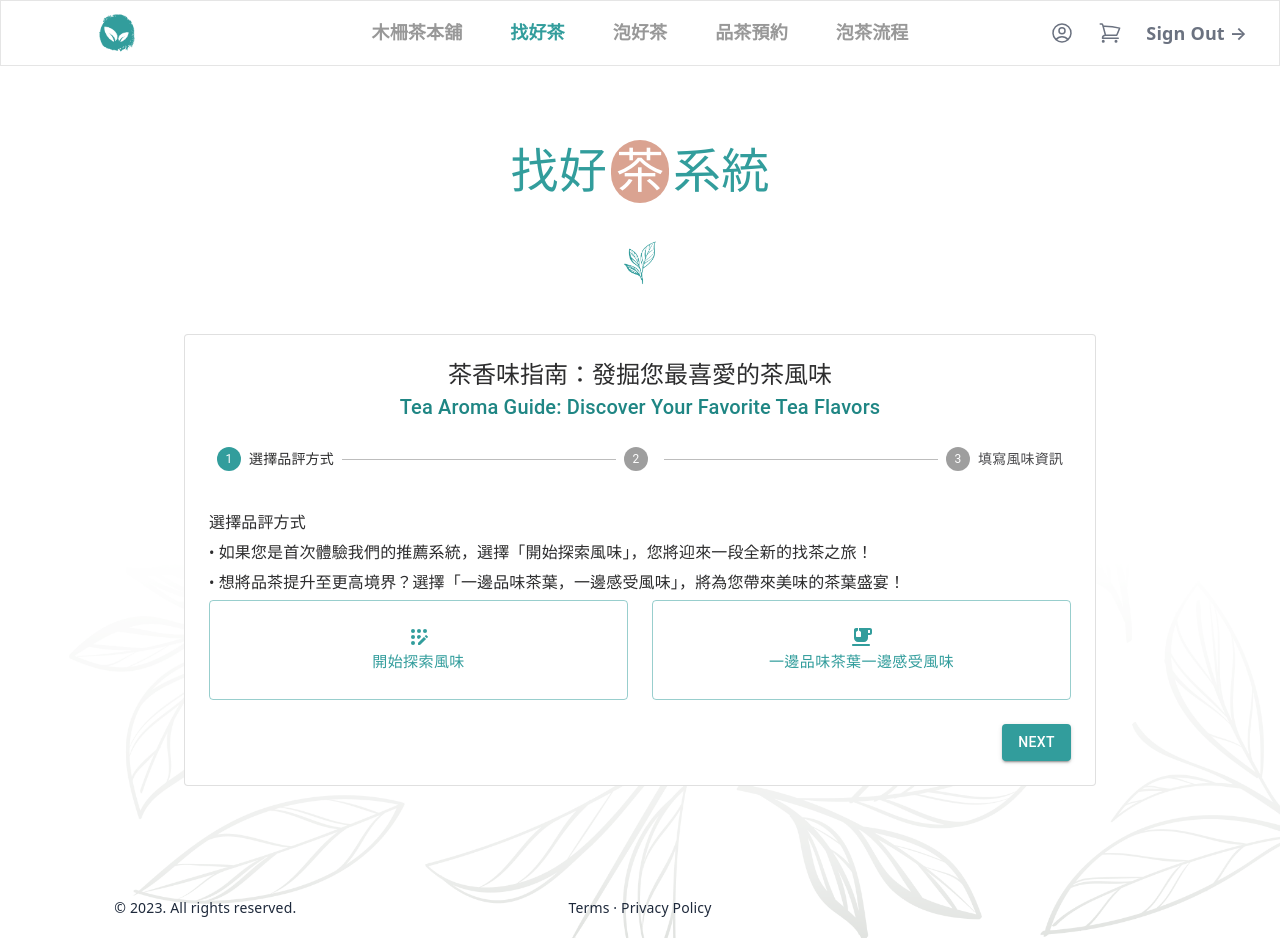
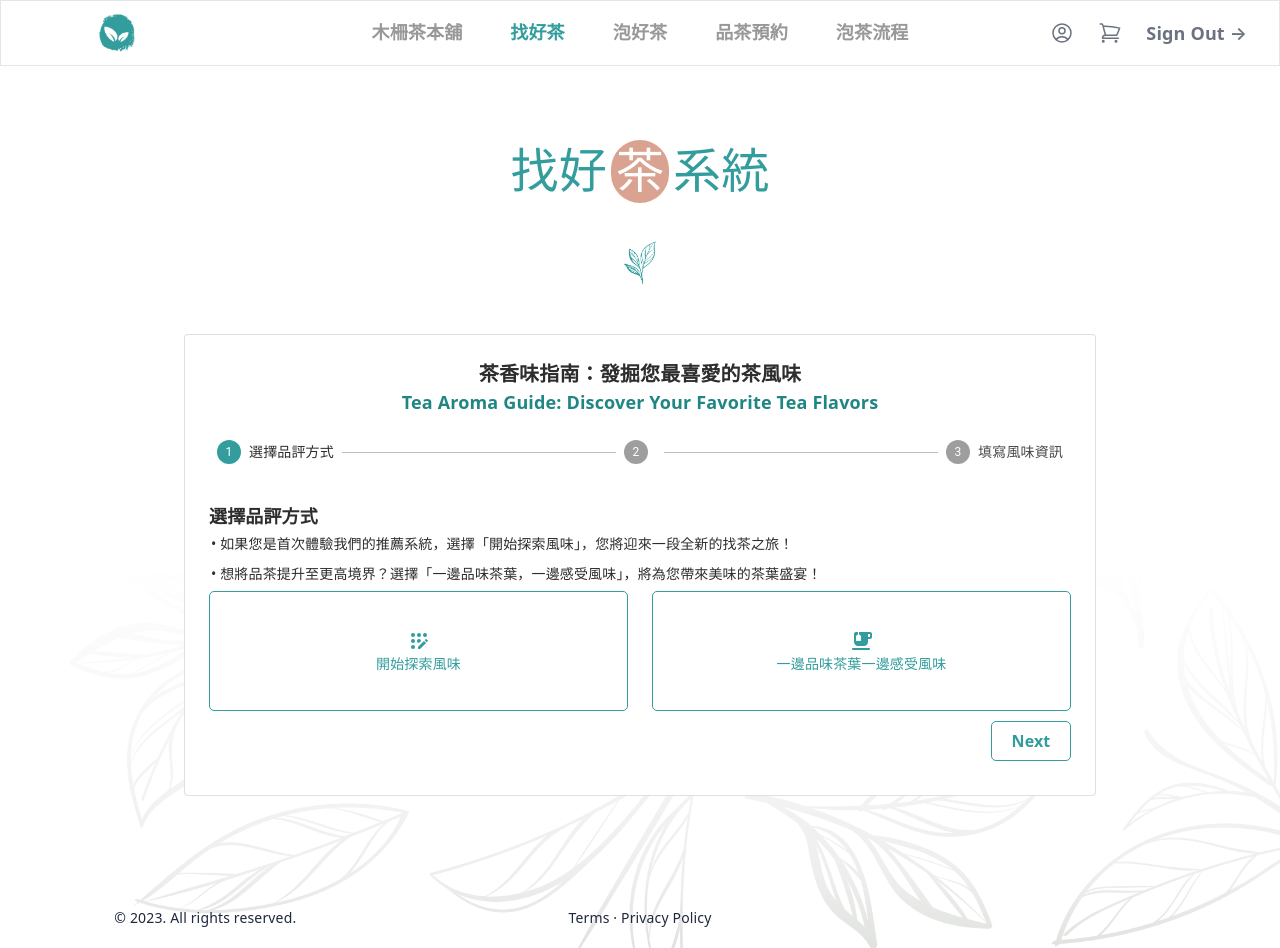
Before and after one commit to Mattis3858/graduation_with_next, a Next.js app: page /goodtea in a window 1280 px wide. Built offline with nearby package versions, Linux system fonts and the light colour scheme; a web font is replaced by a local one.

Commit message:
0908commit

```diff
--- a/app/goodtea/FindGoodTea.js
+++ b/app/goodtea/FindGoodTea.js
@@ -17,6 +17,8 @@ import Flavor from './flavor'; // 填寫風味
 import TeaColorTest from'./TeaColorTest'; // tea color test + brew tea steps
 import Posttest from './posttest'; // 前測 Step2 點選前次後測資訊
 import './goodTea.css';
+import Thankyou from './thankyou';
+import Result from './result';
 
 const steps = ['選擇品評方式', '', '填寫風味資訊'];
 
@@ -59,7 +61,7 @@ const FindGoodTea = () => {
 
   const handleOptionSelect = (option) => {
     setSelectedOption(option);
-    setCurrentStep(option === '直接評測風味' ? 2 : 1);
+    setCurrentStep(option === 0 ? 2 : 1);
   };
 
   const handleNext = () => {
@@ -77,9 +79,9 @@ const FindGoodTea = () => {
 
   const getStepLabel = (index) => {
     if (index === 1) {
-      if (selectedOption === '直接評測風味') {
-        return '參考前次填寫結果';
-      } else if (selectedOption === '一邊品茶一邊感受風味') {
+      if (selectedOption === 0) { //選擇"開始探索風味"
+        return '參考前次結果';
+      } else if (selectedOption === 1) { //選擇"一邊品味茶葉一邊探索風味"
         return '學習品茶步驟';
       }
     }
@@ -91,13 +93,19 @@ const FindGoodTea = () => {
       case 0:
         return <SetStatus onOptionSelect={handleOptionSelect} />;
       case 1:
-        return selectedOption === '直接評測風味' ? (
+        return selectedOption === 0 ? (
           <Posttest onDataSubmit={handlePosttestData} />
         ) : (
           <TeaColorTest />
         );
       case 2:
         return <Flavor postData={posttestData} />;
+      case 3:
+        return selectedOption === 0 ? (
+          <Result />
+        ) : (
+          <Thankyou />
+        );
       default:
         return null;
     }
@@ -115,12 +123,12 @@ const FindGoodTea = () => {
         <AppBar className='step_bar' elevation={0} ></AppBar>
         <Container component="main" maxWidth="md" sx={{ mb: 4 }} >
           <Paper elevation={3} variant="outlined" sx={{ my: { xs: 3, md: 6 }, p: { xs: 2, md: 3 } }} >
-            <Typography className='title' variant="h5" >
+            <div className='title' >
             茶香味指南：發掘您最喜愛的茶風味
-            </Typography>
-            <Typography className='title_eng' variant="h6" >
+            </div>
+            <div className='title_eng' >
             Tea Aroma Guide: Discover Your Favorite Tea Flavors
-            </Typography>
+            </div>
             <Stepper activeStep={activeStep} sx={{ pt: 3, pb: 5 }}>
               {steps.map((label, index) => (
                 <Step key={label}>
@@ -132,13 +140,13 @@ const FindGoodTea = () => {
               {renderStepContent(activeStep)}
               <Box sx={{ display: 'flex', justifyContent: 'flex-end' }}>
                 {activeStep !== 0 && (
-                  <Button onClick={handleBack} sx={{ mt: 3, ml: 1 }}>
+                  <div className='back_button' onClick={handleBack} sx={{ mt: 3, ml: 1 }}>
                     Back
-                  </Button>
+                  </div>
                 )}
-                <Button variant="contained" onClick={handleNext} sx={{ mt: 3, ml: 1 }}>
+                <div className='step_button' onClick={handleNext} sx={{ mt: 3, ml: 1 }}>
                   {activeStep === steps.length - 1 ? 'See Result' : 'Next'}
-                </Button>
+                </div>
               </Box>
             </React.Fragment>
           </Paper>
--- a/app/goodtea/flavor.js
+++ b/app/goodtea/flavor.js
@@ -54,18 +54,19 @@ export default function Flavor({ postData }) {
       return newQuantitativeValues;
     });
   };
+
    // 用來check 斷點
    const isSmScreen = useMediaQuery((theme) => theme.breakpoints.down('sm'));
 
 
   return (
     <React.Fragment>
-      <Typography className='sub_title' gutterBottom>
+      <div className='sub_title' gutterBottom>
         請填寫風味資訊
-      </Typography>
-      <Typography className='para' gutterBottom>
+      </div>
+      <div className='para' gutterBottom>
         0 - 無  1 - 輕微 2 - 偏輕 3 - 普通 4 - 偏重 5 - 超級重
-      </Typography>
+      </div>
       <Grid container spacing={3}>
         <Grid item xs={12}>
           <TableContainer component={Paper}>
--- a/app/goodtea/goodTea.css
+++ b/app/goodtea/goodTea.css
@@ -47,11 +47,13 @@
 .title {
     font-weight: 900;
     text-align: center;
+    font-size: 20px;
 
 }
 .title_eng{
     text-align: center;
-    font-weight: 700;
+    font-weight: 900;
+    font-size: 18px;
     color: var(--primary_color_dark)
 }
 .sub_title {
@@ -60,8 +62,10 @@
     font-weight: 700;
 }
 .para {
+    padding: 2px;
     font-size: 14px;
     font-weight: 300;
+    margin-bottom: 5px;
 }
 .explore_flavor {
     width: 35px;
@@ -72,9 +76,34 @@
     height: 35px;
 }
 .status_button {
-    font-size: 16px;
-    font-weight: 700;
+    font-size: 14px;
+    color: var(--primary-color);
+    font-weight: 400;
+    height: 120px;
+    width: 100%;
+    border: 1px solid var(--primary-color); /* 设置 border 颜色和宽度 */
+    border-radius: 5px;
+    display: flex;
+    flex-direction: column;
+    justify-content: center;
+    align-items: center;
+    transition: background-color 0.2s, color 0.2s ease;
+
 }
+
+.status_button:hover {
+    background-color:rgba(82, 145, 144, 0.1);
+    border: 1px solid var(--primary-color); /* 设置 border 颜色和宽度 */
+    cursor: pointer;
+    box-shadow: 2px 2px 5px rgba(0, 0, 0, 0.2);
+}
+
+.status_button.clicked {
+    background-color: rgba(82, 145, 144, 0.9);
+    color: white;
+    transform: scale(1);
+}
+
 .select_box_center_vertical {
     display: flex;
     flex-direction: column;
@@ -117,3 +146,78 @@
     font-weight: 700;
     align-items: center;
 }
+.step_button {
+    margin: 10px 0px 10px 5px;
+    height: 40px;
+    min-width: 80px;
+    padding: 0px 10px;
+    font-weight:700;
+    border-radius: 5px;
+    border: 1px solid var(--primary-color);
+    background-color: white;
+    color: var(--primary-color);
+    transition: background-color 0.3s, color 0.3s; /* 添加過渡效果 */
+    text-align: center;
+    display: flex;
+    justify-content: center;
+    align-items: center;
+
+ }
+ .confirm_button {
+    margin-left: 10px;
+    padding: 10px 10px;
+    font-weight:600;
+    border-radius: 5px;
+    border: 1px solid var(--primary-color);
+    background-color: white;
+    color: var(--primary-color);
+    transition: background-color 0.3s, color 0.3s; /* 添加過渡效果 */
+    text-align: center;
+    display: flex;
+    justify-content: center;
+    align-items: center;
+    white-space: nowrap;
+ }
+ .confirm_button:hover{
+    background-color: var(--primary-color);
+    color: white;
+    border: 1px solid var(--primary-color);
+    box-shadow: 2px 2px 5px rgba(0, 0, 0, 0.2);
+    cursor: pointer;
+    cursor:pointer;
+
+ }
+
+ .step_button:hover {
+    background-color: var(--primary-color);
+    color: white;
+    border: 1px solid var(--primary-color);
+    box-shadow: 2px 2px 5px rgba(0, 0, 0, 0.2);
+    cursor: pointer;
+ }
+
+ .back_button {
+    margin: 10px 0px 10px 5px;
+    height: 40px;
+    min-width: 80px;
+    padding: 0px 10px;
+    font-weight:700;
+    border-radius: 5px;
+    background-color: white;
+    color: var(--primary-color);
+    transition: background-color 0.3s, color 0.3s; /* 添加過渡效果 */
+    text-align: center;
+    display: flex;
+    justify-content: center;
+    align-items: center;
+
+
+ }
+
+ .back_button:hover {
+    background-color: var(--primary_color_light);
+    color: white;
+    border: 1px solid var(--primary_color_light);
+    box-shadow: 2px 2px 5px rgba(0, 0, 0, 0.2);
+    cursor: pointer;
+ }
--- a/app/goodtea/posttest.js
+++ b/app/goodtea/posttest.js
@@ -163,14 +163,12 @@ const Posttest = ({ onDataSubmit }) => {
             </Select>
           </FormControl>
           {selectedItem !== '' && (
-            <Button
-              variant="contained"
-              color="primary"
+            <div
               onClick={handleSetDefaultResult}
-              style={{ marginLeft: '10px' }}
+              className='confirm_button'
             >
               選擇此次後測結果作為預設值
-            </Button>
+            </div>
           )}
         </Box>
         {selectedItem !== '' && userData.find(entry => entry.id === selectedItem) ? (
--- /dev/null
+++ b/app/goodtea/result.js
@@ -0,0 +1,7 @@
+import * as React from 'react';
+
+export default function Result(){
+    return(
+        <>result</>
+    );
+}
--- a/app/goodtea/setStatus.js
+++ b/app/goodtea/setStatus.js
@@ -5,48 +5,59 @@ import EmojiFoodBeverageRoundedIcon from '@mui/icons-material/EmojiFoodBeverageR
 import AppRegistrationRoundedIcon from '@mui/icons-material/AppRegistrationRounded';
 
 export default function SetStatus({ onOptionSelect }) {
+
+  // 傳遞選擇品評方式的參數
   const handleButtonClick = (option) => {
-    onOptionSelect(option); // Pass the selected option to the parent component
+    onOptionSelect(option);
   };
+
+  const [selectedButton, setSelectedButton] = React.useState(null);
+
 
   return (
     <React.Fragment>
-      <Typography className='sub_title' gutterBottom>
+      <div className='sub_title' gutterBottom>
         選擇品評方式
-      </Typography>
-      <Typography className='para' gutterBottom>
+      </div>
+      <div className='para' gutterBottom>
         • 如果您是首次體驗我們的推薦系統，選擇「開始探索風味」，您將迎來一段全新的找茶之旅！
-      </Typography>
-      <Typography className='para' gutterBottom>
+      </div>
+      <div className='para' gutterBottom>
         • 想將品茶提升至更高境界？選擇「一邊品味茶葉，一邊感受風味」，將為您帶來美味的茶葉盛宴！
-      </Typography>
+      </div>
       <Grid container spacing={3}>
         <Grid item xs={12} sm={6}>
           <Box sx={{ display: 'flex', justifyContent: 'center', alignItems: 'center', height: '100%' }}>
-            <Button
+            <div
               variant="outlined"
               size="large"
               sx={{ width: '100%', height: '100px', display: 'flex', flexDirection: 'column', alignItems: 'center' }}
-              onClick={() => handleButtonClick('直接評測風味')}
-              className= 'status_button'
+              onClick={() => {
+                handleButtonClick(0);
+                setSelectedButton(0);
+               }}
+               className={`status_button ${selectedButton === 0 ? 'clicked' : ''}`}
             >
               <AppRegistrationRoundedIcon className="explore_flavor"/>
               開始探索風味
-            </Button>
+            </div>
           </Box>
         </Grid>
         <Grid item xs={12} sm={6}>
           <Box sx={{ display: 'flex', justifyContent: 'center', alignItems: 'center', height: '100%' }}>
-            <Button
+            <div
               variant="outlined"
               size="large"
               sx={{ width: '100%', height: '100px', display: 'flex', flexDirection: 'column', alignItems: 'center' }}
-              onClick={() => handleButtonClick('一邊品茶一邊感受風味')}
-              className= 'status_button'
+              onClick={() => {
+                handleButtonClick(1);
+                setSelectedButton(1);
+               }}
+               className={`status_button ${selectedButton === 1 ? 'clicked' : ''}`}
             >
               <EmojiFoodBeverageRoundedIcon className='tea_cup'/>
               一邊品味茶葉一邊感受風味
-            </Button>
+            </div>
           </Box>
         </Grid>
       </Grid>
--- /dev/null
+++ b/app/goodtea/thankyou.js
@@ -0,0 +1,7 @@
+import * as React from 'react';
+
+export default function Thankyou(){
+    return(
+        <>thankyou</>
+    );
+}
```
